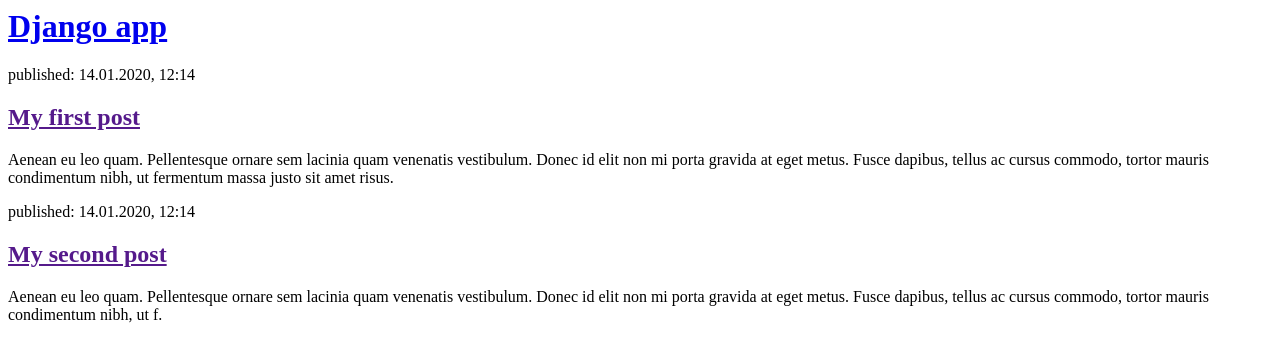
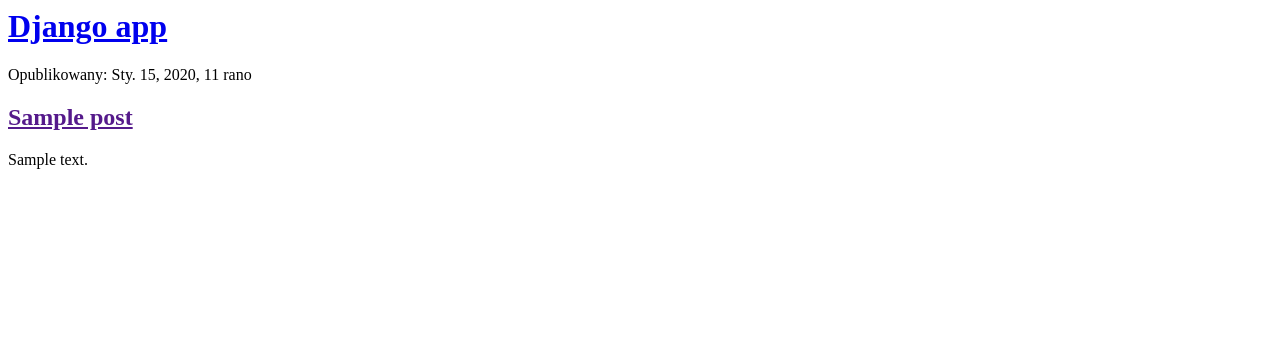
Before and after one commit to jestemjacek/Django-app, a Django app: page / in a window 1280 px wide. Shown: the top 362 px of the page. Run offline with Django 3.2, Linux system fonts and the light colour scheme; tables that the repository leaves empty hold one stand-in row (values such as "Sample post").

Commit message:
Displayed posts from database

```diff
--- a/blog/templates/blog/post_list.html
+++ b/blog/templates/blog/post_list.html
@@ -6,17 +6,12 @@
         <div>
             <h1><a href="/">Django app</a></h1>
         </div>
-
-        <div>
-            <p>published: 14.01.2020, 12:14</p>
-            <h2><a href="">My first post</a></h2>
-            <p>Aenean eu leo quam. Pellentesque ornare sem lacinia quam venenatis vestibulum. Donec id elit non mi porta gravida at eget metus. Fusce dapibus, tellus ac cursus commodo, tortor mauris condimentum nibh, ut fermentum massa justo sit amet risus.</p>
-        </div>
-
-        <div>
-            <p>published: 14.01.2020, 12:14</p>
-            <h2><a href="">My second post</a></h2>
-            <p>Aenean eu leo quam. Pellentesque ornare sem lacinia quam venenatis vestibulum. Donec id elit non mi porta gravida at eget metus. Fusce dapibus, tellus ac cursus commodo, tortor mauris condimentum nibh, ut f.</p>
-        </div>
+        {% for post in posts %}
+            <div>
+                <p>Opublikowany: {{ post.published_date }}</p>
+                <h2><a href="">{{ post.title }}</a></h2>
+                <p>{{ post.text|linebreaksbr }}</p>
+            </div>
+        {% endfor %}
     </body>
 </html>
--- a/blog/views.py
+++ b/blog/views.py
@@ -1,6 +1,9 @@
 from django.shortcuts import render
+from django.utils import timezone
+from .models import Post
 
 # Create your views here.
 
 def post_list(request):
-	return render(request, 'blog/post_list.html', {})
+	posts = Post.objects.filter(published_date__lte = timezone.now()).order_by('published_date')
+	return render(request, 'blog/post_list.html', {'posts': posts})
--- a/mysite/settings.py
+++ b/mysite/settings.py
@@ -104,7 +104,7 @@
 # Internationalization
 # https://docs.djangoproject.com/en/2.2/topics/i18n/
 
-LANGUAGE_CODE = 'pl-pl'
+LANGUAGE_CODE = 'pl'
 
 TIME_ZONE = 'Europe/Warsaw'
 
```
